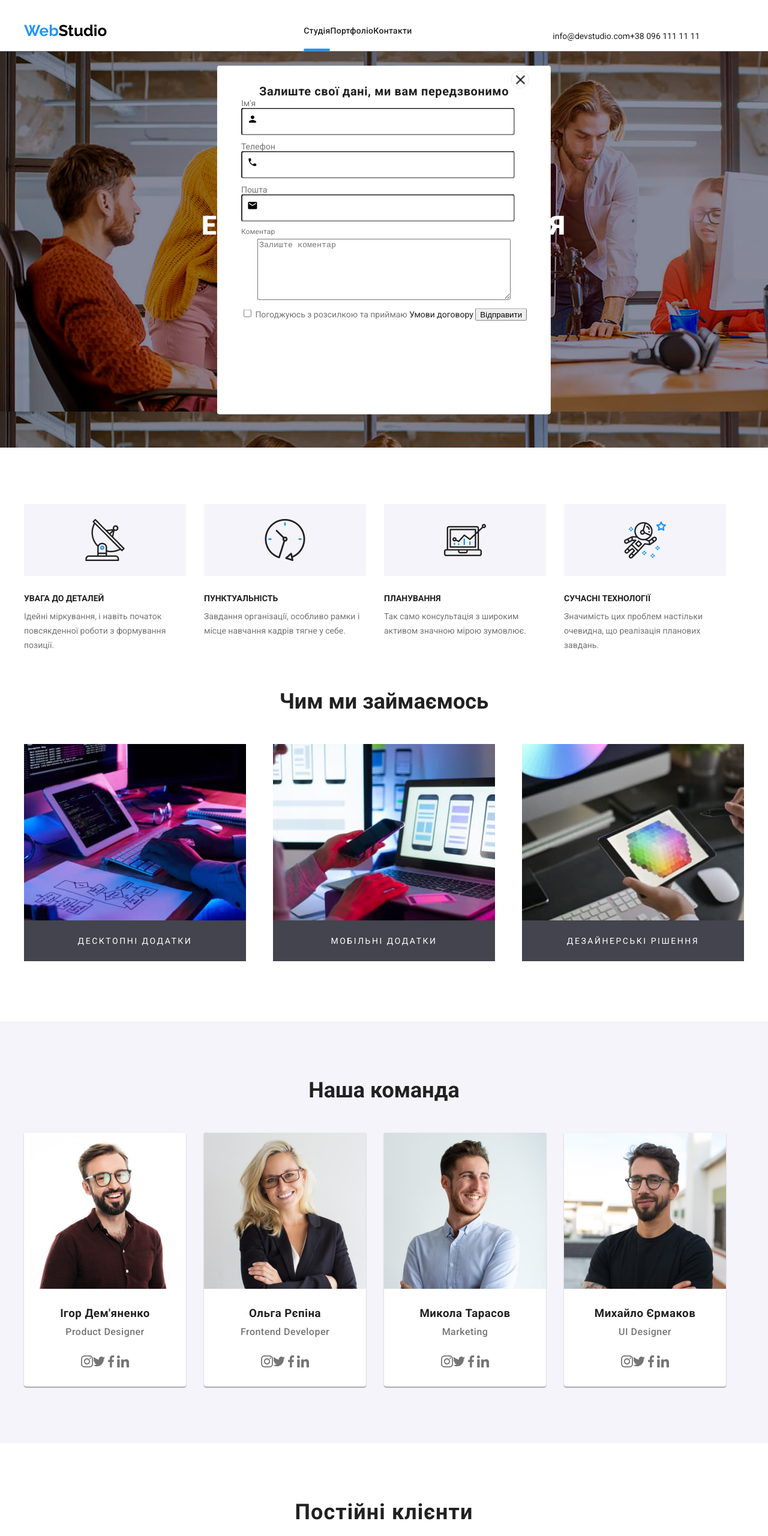
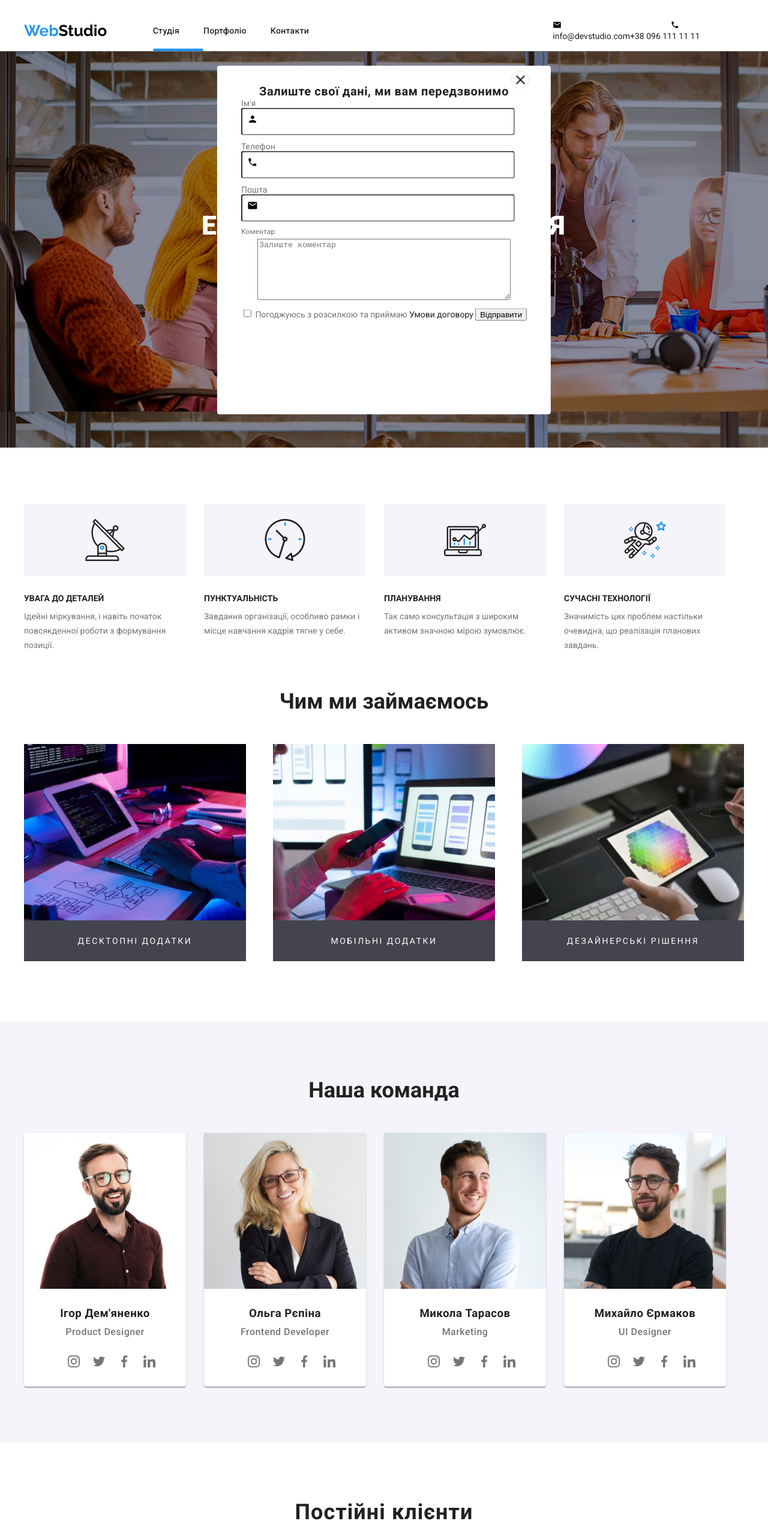
Before and after one commit to RomanKaptarUA/WebStudioSCSS, a plain HTML site: page index.html in a window 1280 px wide. Shown: the top 2560 px of the page at 60% size. Drawn offline with Linux system fonts and the light colour scheme.

Commit message:
талвіопваловататіка

```diff
--- a/index.html
+++ b/index.html
@@ -43,7 +43,7 @@
           <li class="contacts-list__item">
             <a class="contacts-list__number" href="malito.info@devstudio.com">
               <svg class="icon contacts-list__post">
-                <use href="./symbol-defs.svg#icon-envelope-hover"></use>
+                <use href="./images/symbol-defs.svg#icon-email-black-18dp-1"></use>
               </svg>
               <p>info@devstudio.com</p>
             </a>
@@ -51,7 +51,7 @@
           <li class="contacts-list__item">
             <a class="contacts-list__number" href="tel:+38096111111">
               <svg class="icon contacts-list__phone">
-                <use href="./symbol-defs.svg#icon-smartphone"></use>
+                <use href="./images/symbol-defs.svg#icon-phone-black-18dp-1"></use>
               </svg>
               <p>+38 096 111 11 11</p>
             </a>
--- a/scss/components/_div-svg.scss
+++ b/scss/components/_div-svg.scss
@@ -4,7 +4,6 @@
 }
 
 .pry{
-    color: #FFF;
 font-family: 'Roboto';
 font-size: 14px;
 font-style: normal;
@@ -62,7 +61,7 @@ margin-left: -250px;
     }
 }
 
-.social-list-a__icon:hover .social-list-a__link{
+.social-list-a__link:hover .social-list-a__icon{
     fill: #2196F3;
 }
 
--- a/scss/components/_header.scss
+++ b/scss/components/_header.scss
@@ -39,7 +39,7 @@
         line-height: normal;
         letter-spacing: 0.28px;
         display: flex;
-        margin-left: 93px;
+        margin-right: 290px;
         &:hover,
         &:focus{
             color: $background-button-color;
@@ -51,6 +51,7 @@
         text-decoration: none;
         color: $title-text-color;
         position: relative;
+        padding-right: 40px;
         &:hover,
         &:focus{
             color: $background-button-color;
@@ -60,10 +61,11 @@
 }
 
 .contacts-list{
-    list-style-type: none;
+    list-style: none;
     display: flex;
 
-
+    &__icon{
+    }
 
     &__number{
         animation-name: Header;
--- a/scss/components/_post.scss
+++ b/scss/components/_post.scss
@@ -30,7 +30,7 @@ font-family: Roboto;
 font-size: 16px;
 font-style: normal;
 font-weight: 700;
-line-height: 30px; /* 187.5% */
+line-height: 30px;
 letter-spacing: 0.96px;
 border: none;
 }
--- a/scss/components/_team.scss
+++ b/scss/components/_team.scss
@@ -67,11 +67,11 @@
 
 
 &__link{
-    width: 44px;
-    height: 44px;
+    margin-left: 22px;
     border-radius: 50%;
     transition: background-color 250ms var(--time-function), fill 250ms var(--time-function);
     animation-name: SLL;
+
 }
 
 &__icon{
```
Also changed, not shown: css/main.css, css/main.min.css, 2 other files.
